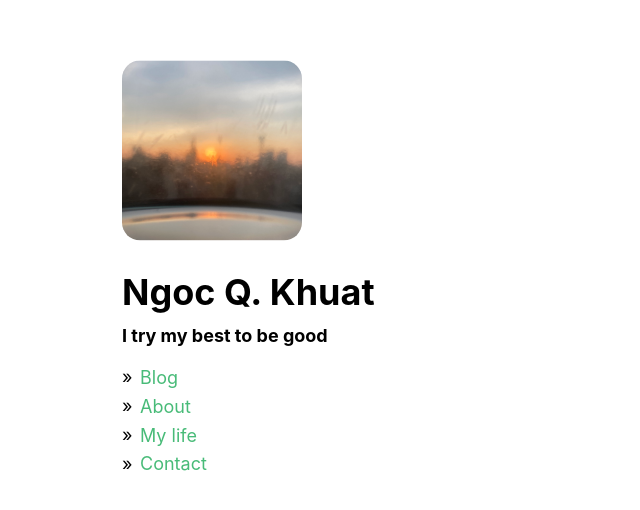
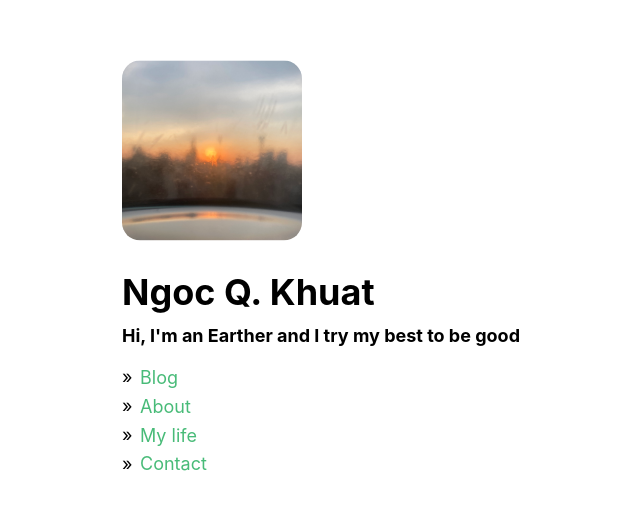
Before and after one commit to qnkhuat/nextjs-tutorial, a Next.js app: page / in a window 1280 px wide. Shown: the part 130-640 px from the top of the page, without its empty margins (6-646 px from the left). Built offline with nearby package versions, Linux system fonts and the light colour scheme.

Commit message:
change description

```diff
--- a/components/layout.js
+++ b/components/layout.js
@@ -4,7 +4,7 @@ import Link from 'next/link'
 
 // TODO : move these info to a yaml
 export const siteName= 'Ngoc Q. Khuat'
-export const siteDescription = "I try my best to be good"
+export const siteDescription = "Hi, I'm an Earther and I try my best to be good"
 export const siteTitle = "An ordinary Homo Sapiens's blog"
 export const displayPages = [
 	{
```
